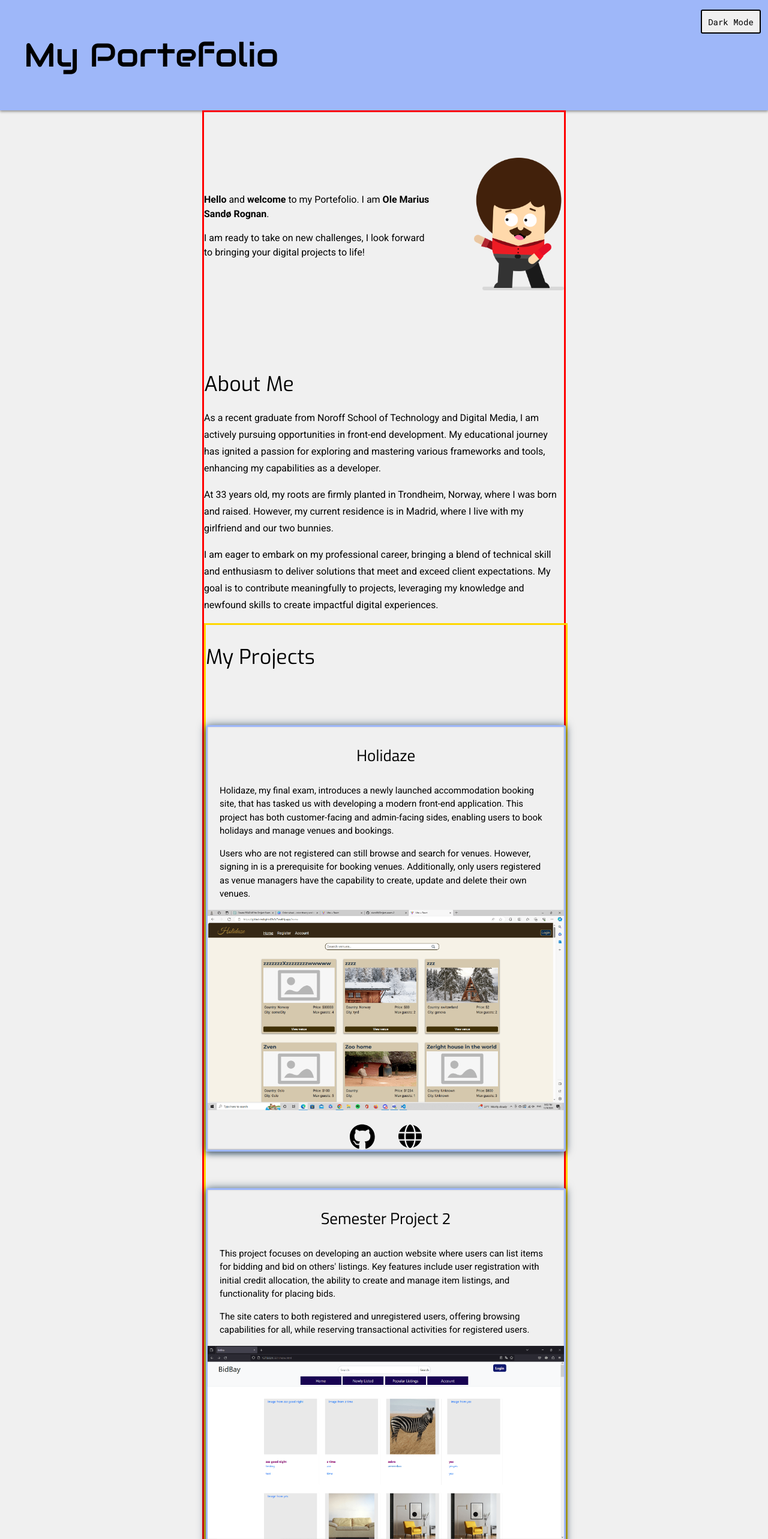
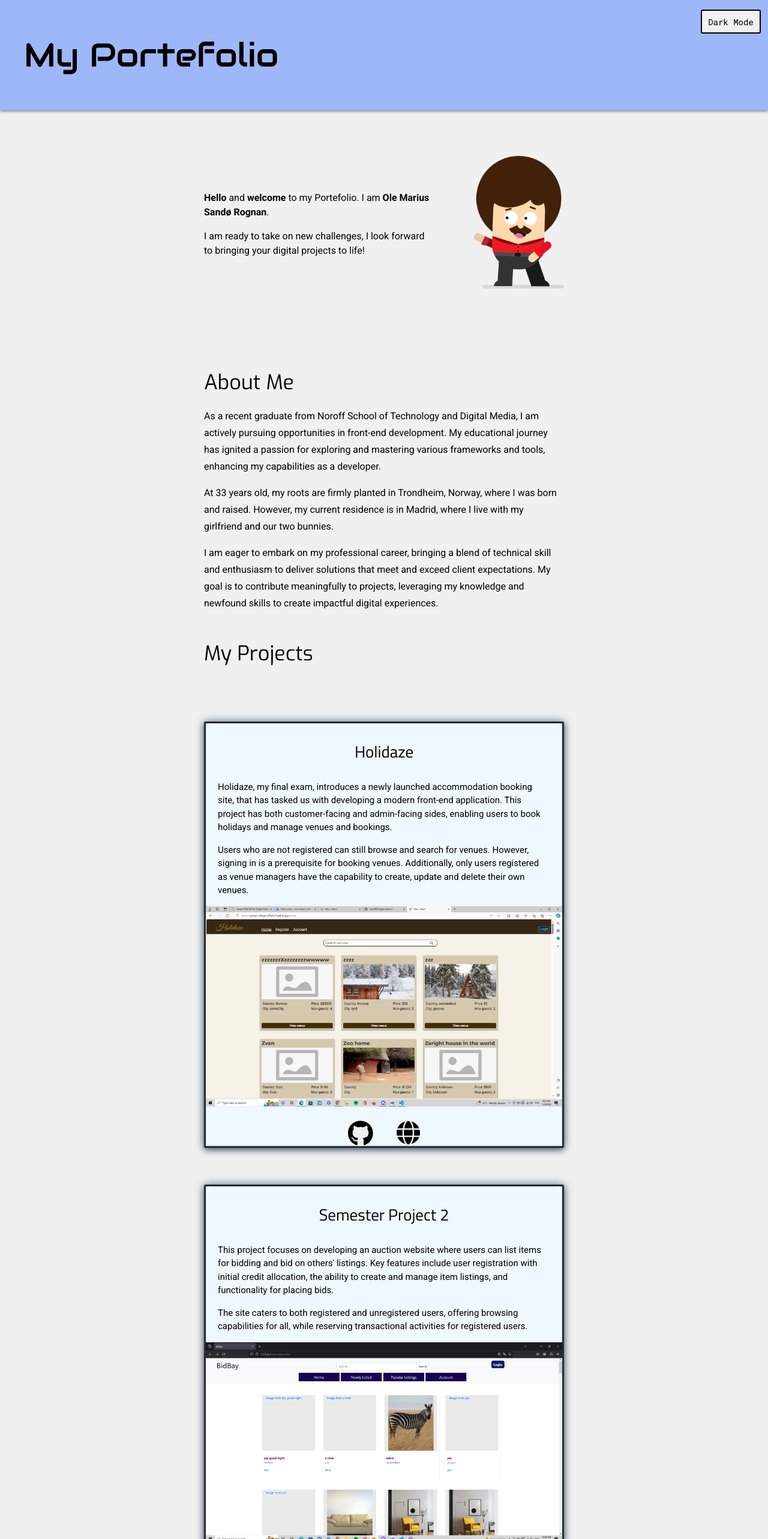
Before and after one commit to olem90/MyPortefolio-2023, a React (Vite) app: page / in a window 1280 px wide. Shown: the top 2566 px of the page at 60% size. Built offline with nearby package versions, Linux system fonts and the light colour scheme.

Commit message:
fixed the images and saved mode pref to localStorage

```diff
--- a/src/App.css
+++ b/src/App.css
@@ -5,10 +5,15 @@
 }
 
 :root {
+    /* Light Colors */
     --background-light: #e9e9e9;
+    --background-light-blue: #eff7ff;
+    --background-light-lavender: #f3f0ff;
+    --light-silver: #C5C6C7;
+
     --text-light: #000;
     --color-light: #000;
-    --blue-light:#9eb7f9; /* Lighter blue for light mode */
+    --blue-light:#9eb7f9;
     --box-shadow-light-blue: 0 4px 8px rgba(86, 154, 175, 0.3),
                             0 0 10px rgba(25, 100, 150, 0.5),
                             inset 0 1px 2px rgba(255, 255, 255, 0.2),
@@ -17,19 +22,21 @@
     --header-shadow-light: 0 2px 4px rgba(255, 255, 255, 0.3),
                           0 0 6px rgba(180, 180, 180, 0.3);
 
-
-
+    /* Dark Colors */
     --background-dark: #000;
+    --background-deep-gray: #121212;
+    --background-dark-blue: #0a192f;
+    --dark-metal: #2a2a2a;
     --text-dark: #fff;
     --color-dark: #fff;
-    --blue-dark: #051950; /* Darker blue for dark mode */
+    --blue-dark: #051950;
     --box-shadow-dark-blue: 0 4px 8px rgba(25, 50, 75, 0.5),
                             0 0 15px rgba(10, 45, 70, 0.6),
                             inset 0 1px 2px rgba(200, 200, 200, 0.3),
                             inset 0 -1px 2px rgba(50, 50, 50, 0.3);
 
     --header-shadow-dark: 0 2px 4px rgba(0, 0, 0, 0.3),
-                          0 0 6px rgba(50, 50, 50, 0.3); /* Dark metallic shadow */
+                          0 0 6px rgba(50, 50, 50, 0.3);
 
     /*Fonts*/
     --header-font: 'Audiowide', cursive;
--- a/src/ThemeContext/ThemeContext.jsx
+++ b/src/ThemeContext/ThemeContext.jsx
@@ -10,7 +10,7 @@ export const MyThemeProvider = ({ children }) => {
 
   const updateThemeStyles = (currentTheme) => {
     const root = document.documentElement;
-    root.style.setProperty('--background-light', currentTheme === 'light' ? '#F0F0F0' : '#000');
+    root.style.setProperty('--background-light', currentTheme === 'light' ? '#F0F0F0' : '#1a1a1a');
     root.style.setProperty('--text-light', currentTheme === 'light' ? '#000' : '#F0F0F0');
     root.style.setProperty('--color-light', currentTheme === 'light' ? '#000' : '#F0F0F0');
 
@@ -18,20 +18,25 @@ export const MyThemeProvider = ({ children }) => {
       root.style.setProperty('--blue', 'var(--blue-light)');
       root.style.setProperty('--shadow-blue', 'var(--box-shadow-dark-blue)');
       root.style.setProperty('--header-shadow', 'var(--header-shadow-dark)');
+      root.style.setProperty('--card-background-color', 'var(--background-light-blue)');
+      root.style.setProperty('--card-border-color', 'var(--dark-metal)');
       // Set other light theme variables
   } else {
       root.style.setProperty('--blue', 'var(--blue-dark)');
       root.style.setProperty('--shadow-blue', 'var(--box-shadow-light-blue)');
       root.style.setProperty('--header-shadow', 'var(--header-shadow-light)');
+      root.style.setProperty('--card-background-color', 'var(--background-dark-blue)');
+      root.style.setProperty('--card-border-color', 'var(--light-silver)');
       // Set other dark theme variables
   }
-
 };
-
-  const [theme, setTheme] = useState('light');
+  const savedTheme = localStorage.getItem('theme') || 'light';
+  const [theme, setTheme] = useState(savedTheme);
 
   const toggleTheme = () => {
-    setTheme(theme === 'light' ? 'dark' : 'light');
+    const newTheme = theme === 'light' ? 'dark' : 'light';
+    setTheme(newTheme);
+    localStorage.setItem("theme", newTheme);
   };
 
   useEffect(() => {
--- a/src/components/FullscreenModal/FullscreenModal.style.jsx
+++ b/src/components/FullscreenModal/FullscreenModal.style.jsx
@@ -22,7 +22,7 @@ export const FullscreenModalStyleWrapper = styled.div`
         max-width: 80%;
         z-index: 99;
         border-radius: 3px;
-        border: 6px solid var(--blue);
+        border: 3px solid var(--card-border-color);
 
           .close-modal-btn {
             border-radius: 0;
--- a/src/components/Home/Home.style.jsx
+++ b/src/components/Home/Home.style.jsx
@@ -5,7 +5,6 @@ export const HomeWrapper = styled.div`
   width: 600px;
   margin-inline: auto;
   background: var(--background-light);
-  border: 3px solid red;
 
   @media(max-width: 800px) {
     width: 90%;
--- a/src/components/ProjectCards/ProjectCards.jsx
+++ b/src/components/ProjectCards/ProjectCards.jsx
@@ -80,8 +80,8 @@ export const ProjectCards = () => {
                             className="fullscreen-icon"
                             icon={faExpand}
                             onClick={() => {
-                                openModal({HolidazeImage});
-                                toggleLandscape();
+                                openModal(HolidazeImage);
+                                setIsLandscape(!isLandscape);
                             }}
                         />
                     </div>
@@ -119,7 +119,7 @@ export const ProjectCards = () => {
                         <FontAwesomeIcon
                             className="fullscreen-icon"
                             icon={faExpand}
-                            onClick={() => openModal({SemesterProject2})}
+                            onClick={() => openModal(SemesterProject2)}
                         />
                     </Link>
                 </div>
@@ -153,7 +153,7 @@ export const ProjectCards = () => {
                     <FontAwesomeIcon
                         className="fullscreen-icon"
                         icon={faExpand}
-                        onClick={() => openModal({MegaMerch})}
+                        onClick={() => openModal(MegaMerch)}
                     />
                 </div>
 
--- a/src/components/ProjectCards/ProjectCards.style.jsx
+++ b/src/components/ProjectCards/ProjectCards.style.jsx
@@ -73,7 +73,6 @@ display: flex;
 flex-direction: column;
 margin-inline: auto;
 gap: 60px;
-border: 3px solid gold;
 
   .icons-container {
     display: flex;
@@ -162,9 +161,10 @@ border: 3px solid gold;
 `
 
 export const ProjectCardsHolidayStyle = styled.div`
-border: 3px solid var(--blue);
+border: 3px solid var(--card-border-color);
 max-width: 600px;
 text-align: center;
+background: var(--card-background-color);
 opacity: 0;
 transform-style: preserve-3d;
 backface-visibility: hidden;
@@ -206,7 +206,7 @@ box-shadow: var(--shadow-blue);
 `
 
 export const ProjectCardsJavascriptFrameworksStyle = styled.div`
-border: 3px solid var(--blue);
+border: 3px solid var(--card-border-color);
 max-width: 600px;
 text-align: center;
 opacity: 0;
@@ -214,6 +214,7 @@ transform-style: preserve-3d;
 backface-visibility: hidden;
 border-radius: 3px;
 box-shadow: var(--box-shadow-light-blue);
+background: var(--card-background-color);
 
 p {
   padding-inline: 20px;
@@ -244,7 +245,7 @@ p {
 `
 
 export const ProjectCardsFefStyle = styled.div`
-border: 3px solid var(--blue);
+border: 3px solid var(--card-border-color);
 max-width: 600px;
 text-align: center;
 opacity: 0;
@@ -252,6 +253,7 @@ transform-style: preserve-3d;
 backface-visibility: hidden;
 border-radius: 3px;
 box-shadow: var(--shadow-blue);
+background: var(--card-background-color);
 
 p {
   padding-inline: 20px;
```
Also changed, not shown: src/Themes/Themes.jsx (line endings or trailing spaces).
